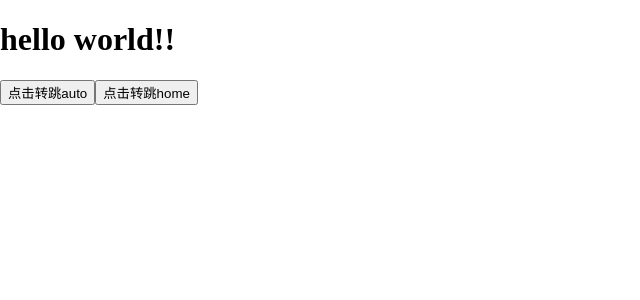
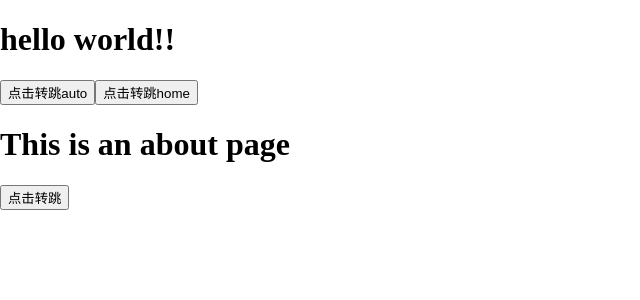
Before and after one commit to ershuaili/LearnVue, a Vue app: page /index in a window 1280 px wide. Shown: the top 300 px of the page, without its empty margins (0-640 px from the left). Built offline with nearby package versions, Linux system fonts and the light colour scheme.

Commit message:
用户登录美化
Signed-off-by: shuai <liershuai.cn@gmail.com>

```diff
--- a/src/router/index.js
+++ b/src/router/index.js
@@ -26,12 +26,12 @@ const routes = [
     {
         path: '/home',
         name: 'Home',
-        component: () => import('../views/Home.vue')
+        component: () => import('../components/Home.vue')
     },
     {
         path: '/about',
         name: 'About',
-        component: () => import('../views/About.vue')
+        component: () => import('../components/About.vue')
     }
 ];
 
--- a/src/views/Index.vue
+++ b/src/views/Index.vue
@@ -6,12 +6,15 @@
   <router-link to='/home'>
     <button>点击转跳home</button>
   </router-link>
-  <router-view/>
+  <about/>
 </template>
 
 <script>
+import About from "@/components/About";
+
 export default {
-  name: "index"
+  name: "index",
+  components: {About}
 }
 </script>
 
```
Also changed, not shown: src/components/About.vue (renamed from src/views/About.vue), src/components/Home.vue (renamed from src/views/Home.vue).
